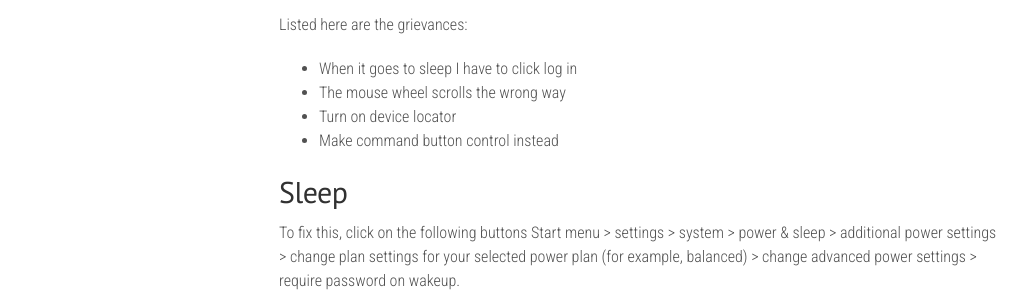
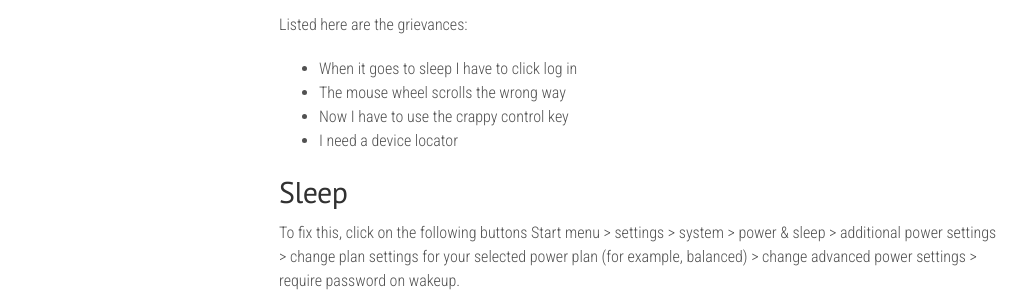
Before and after one commit to electr0sheep/electr0sheep.github.io, a Jekyll site: the page built from _posts/2016-05-21-bootcamp.md, in a window 1280 px wide. Shown: the part 244-544 px from the top of the page, without its empty margins (1-1031 px from the left). Built offline with Jekyll 4.4.1, drawn with Linux system fonts in a browser that asks for light colours; nearby versions of some CDN libraries; comment, search, counter and statistics services are not loaded.

Commit message:
Minor changes to new post

```diff
--- a/_posts/2016-05-21-bootcamp.md
+++ b/_posts/2016-05-21-bootcamp.md
@@ -11,8 +11,8 @@ Listed here are the grievances:
 
 * When it goes to sleep I have to click log in
 * The mouse wheel scrolls the wrong way
-* Turn on device locator
-* Make command button control instead
+* Now I have to use the crappy control key
+* I need a device locator
 
 ## Sleep ##
 To fix this, click on the following buttons
```
